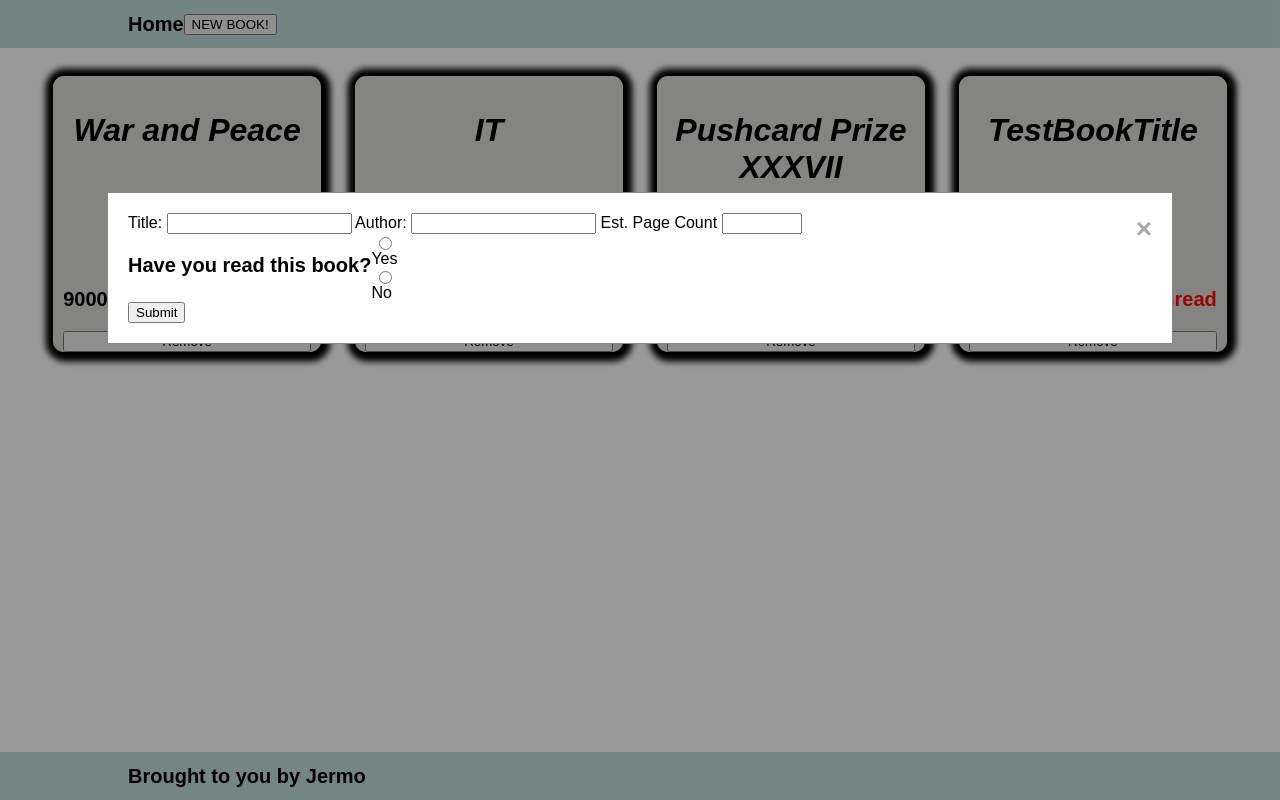
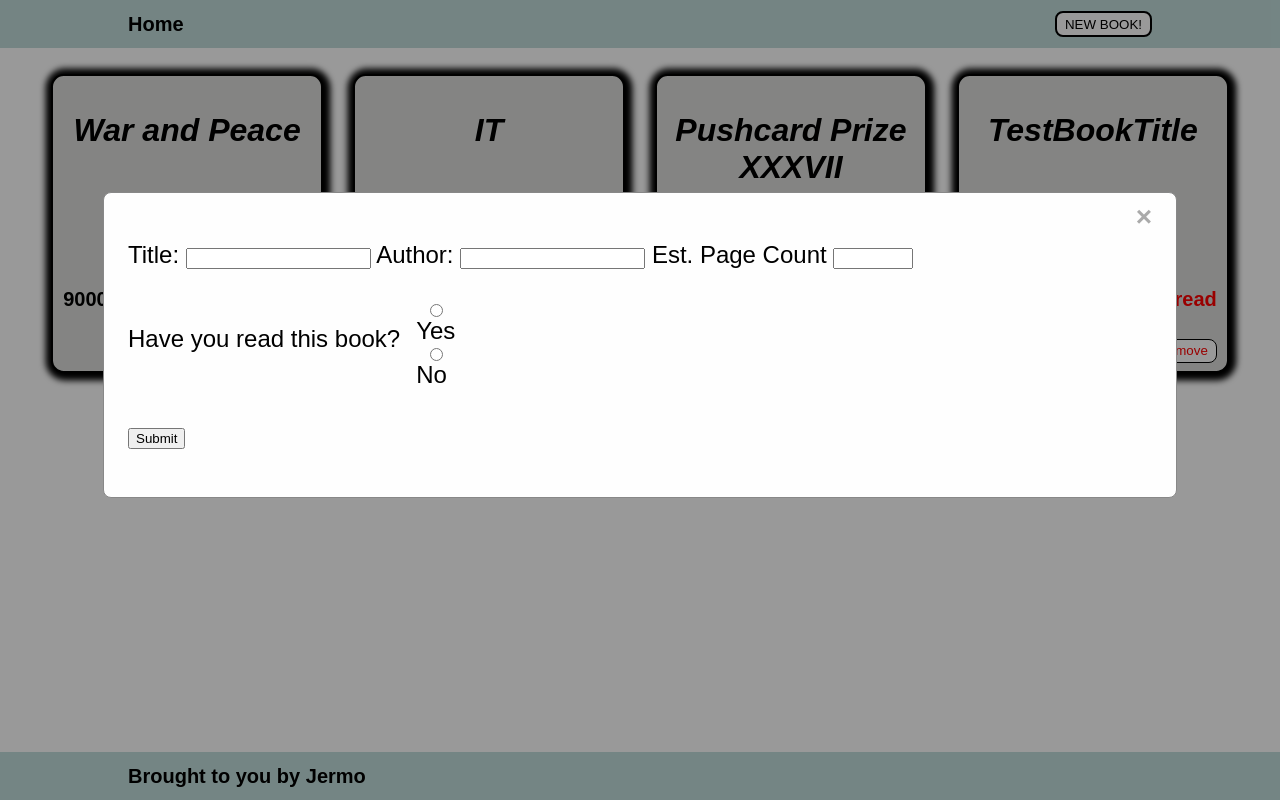
Before and after one commit to jemywof/my-odin-projects, a plain HTML site: page full-stack-javascript/library/index.html in a window 1280 px wide. Both pictures are taken after a click on the button "NEW BOOK!". Drawn offline with Linux system fonts and the light colour scheme.

Commit message:
Minor changes to Library

```diff
--- a/full-stack-javascript/library/index.html
+++ b/full-stack-javascript/library/index.html
@@ -25,7 +25,7 @@
         <input id='pageCount' type='number' required min="1" max="10000">
 
         <div class='modal-has-read'>
-          <p>Have you read this book?</p>
+          <p class='has-read-prompt'>Have you read this book?</p>
           <div class='radio-field'>
             <input type='radio' id='yes' name='hasRead' value= 1><label for='yes' required>Yes</label>
             <input type='radio' id='no' name='hasRead' value= 0><label for='no'>No</label>
--- a/full-stack-javascript/library/script.js
+++ b/full-stack-javascript/library/script.js
@@ -126,7 +126,6 @@ function submitBookForm() {
   let pageCount = document.getElementById('pageCount').value;
   let hasRead = document.querySelector('input[name=hasRead]:checked').value;
   if (!title || !author || !pageCount || !hasRead) return;
-  console.log(title, author, pageCount, hasRead);
   loadBook(title, author, pageCount, hasRead);
 }
 
--- a/full-stack-javascript/library/styles.css
+++ b/full-stack-javascript/library/styles.css
@@ -26,7 +26,17 @@ a, p {
   font-size: 20px;
 }
 
+button {
+  cursor: pointer;
+}
+
 .create-button {
+  margin-left: auto;
+  background-color: white;
+  padding: 0.2rem;
+  padding-inline: 0.5rem;
+  border-radius: 0.5rem;
+  border: 2px solid black;
 
 }
 
@@ -46,17 +56,28 @@ a, p {
 .create-fields {
   background-color: #fefefe;
   margin: 15% auto;
-  padding: 20px;
+  padding: 1.5rem;
   border: 1px solid #888;
   width: 80%;
+  border-radius: 0.5rem;
+  padding-block: 3rem;
+  font-size: 1.5rem;
 }
 
 .modal-has-read {
   display: flex;
+  font-size: 1.5rem;
+  margin-block: 2rem;
+}
+.has-read-prompt {
+  font-size: 1.5rem;
+  font-weight: normal;
 }
 .radio-field {
   display: flex;
+  margin-left: 1rem;
   flex-direction: column;
+  font-size: 1.5rem;
 }
 
 .close {
@@ -64,6 +85,7 @@ a, p {
   float: right;
   font-size: 28px;
   font-weight: bold;
+  margin-top: -2.5rem;
 }
 
 .close:hover,
@@ -136,7 +158,14 @@ main {
 }
 
 .remove-button {
-
+  margin-left: auto;
+  margin-block: 0.5rem;
+  background-color: white;
+  padding: 0.2rem;
+  padding-inline: 0.5rem;
+  border-radius: 0.5rem;
+  border: 1px solid black;
+  color: red;
 }
 
 .footer {
```
